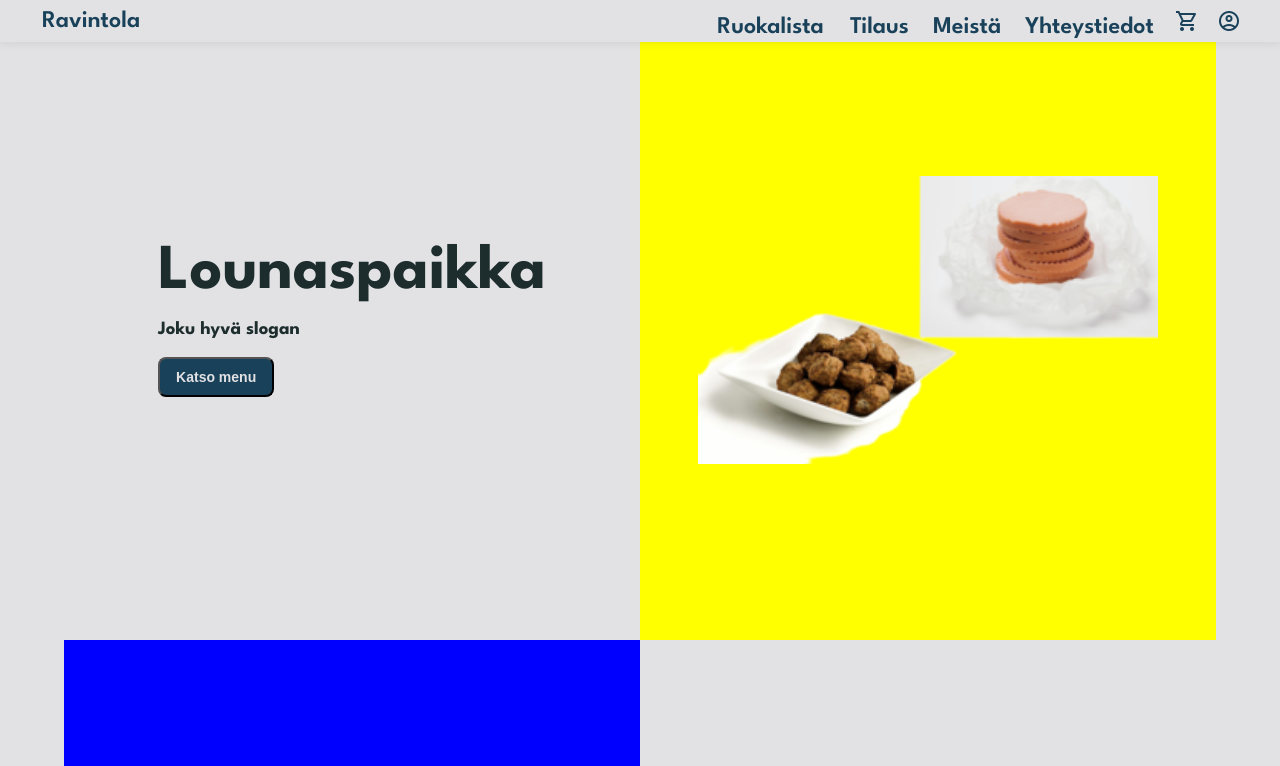
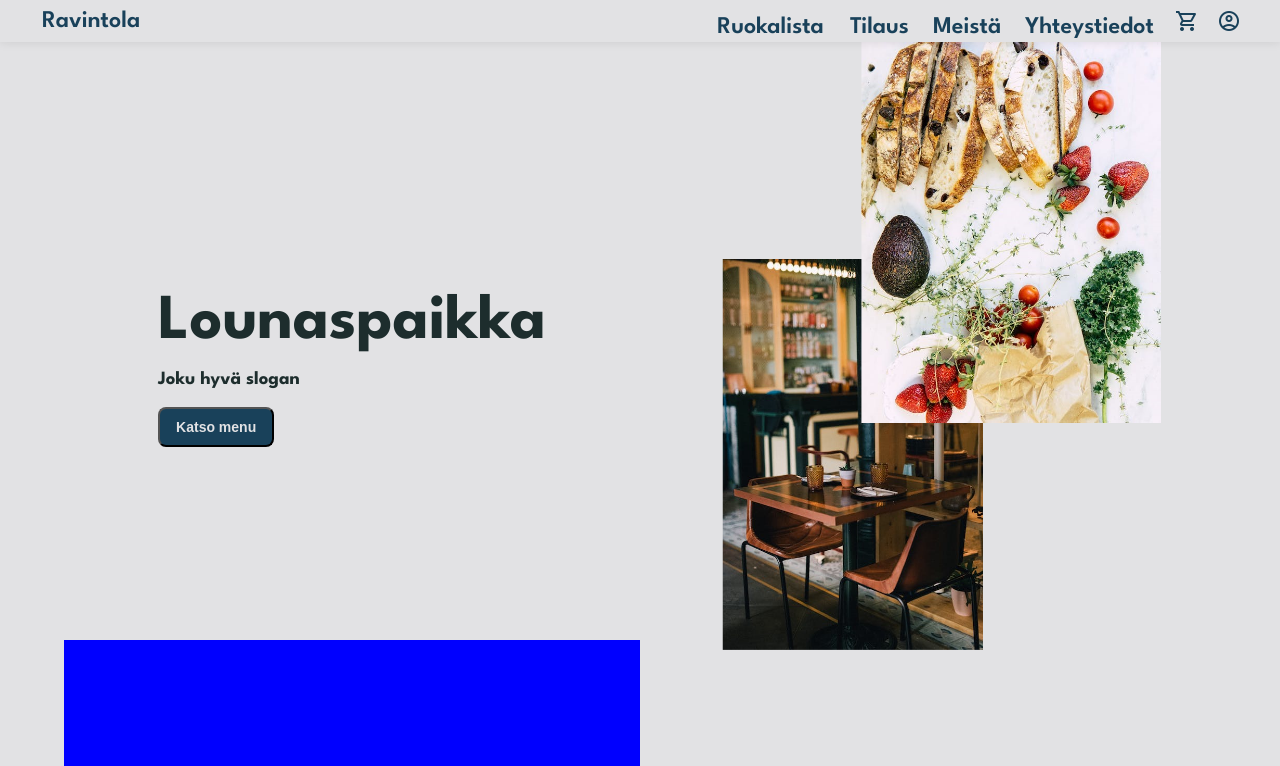
Before and after one commit to elinaasa/Ravintolaprojekti, a website built with Vite: page index.html in a window 1280 px wide. Shown: the top 766 px of the page. Built offline with nearby package versions, Linux system fonts and the light colour scheme; files whose address does not match are found by name.

Commit message:
hero banner change

```diff
--- a/Public/Style/main.css
+++ b/Public/Style/main.css
@@ -30,8 +30,8 @@
 }
 
 #makkara {
-  width: 80%;
-  height: auto;
+  width: auto;
+  height: 1000px;
 }
 
 body {
@@ -123,6 +123,7 @@ nav a:active {
   flex-direction: column;
   justify-content: center;
   align-items: center;
+  margin-top: 100px; /* adding margin */
 }
 
 .hero-container-right {
@@ -131,7 +132,7 @@ nav a:active {
   flex-direction: column;
   justify-content: center;
   align-items: center;
-  background-color: yellow;
+  margin-top: 100px; /* adding margin */
 }
 
 .hero-container-content {
--- a/index.html
+++ b/index.html
@@ -56,7 +56,7 @@
         </div>
       </div>
       <div class="hero-container-right">
-        <img id="makkara" src="./Public/Image/Nimetön.png" alt="hero-image" />
+        <img id="makkara" src="./Public/Image/food-and-restaurant.png" alt="hero-image" />
       </div>
     </div>
     <div class="lunch-container">
```
Also changed, not shown: home.html (+1 -1 lines), Public/Image/food-and-restaurant.jpeg (added), Public/Image/food-and-restaurant.png (added).
